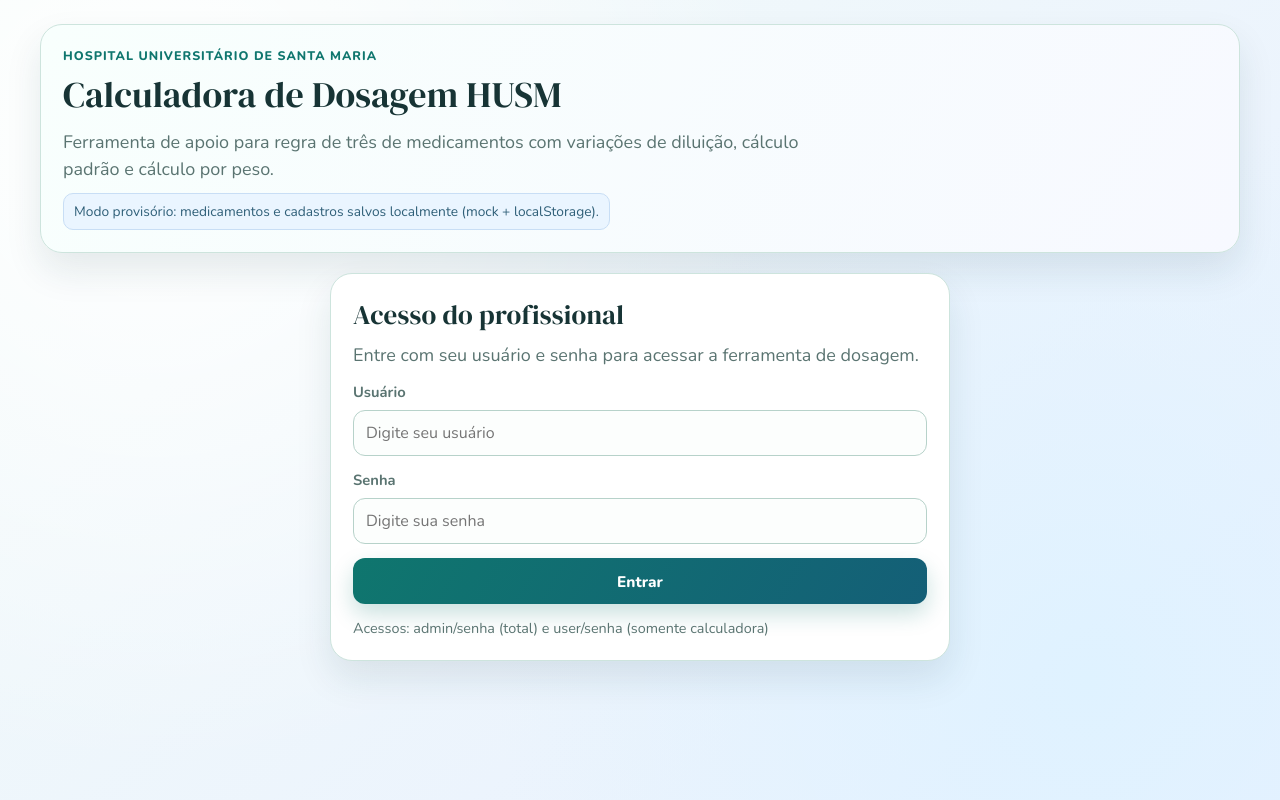
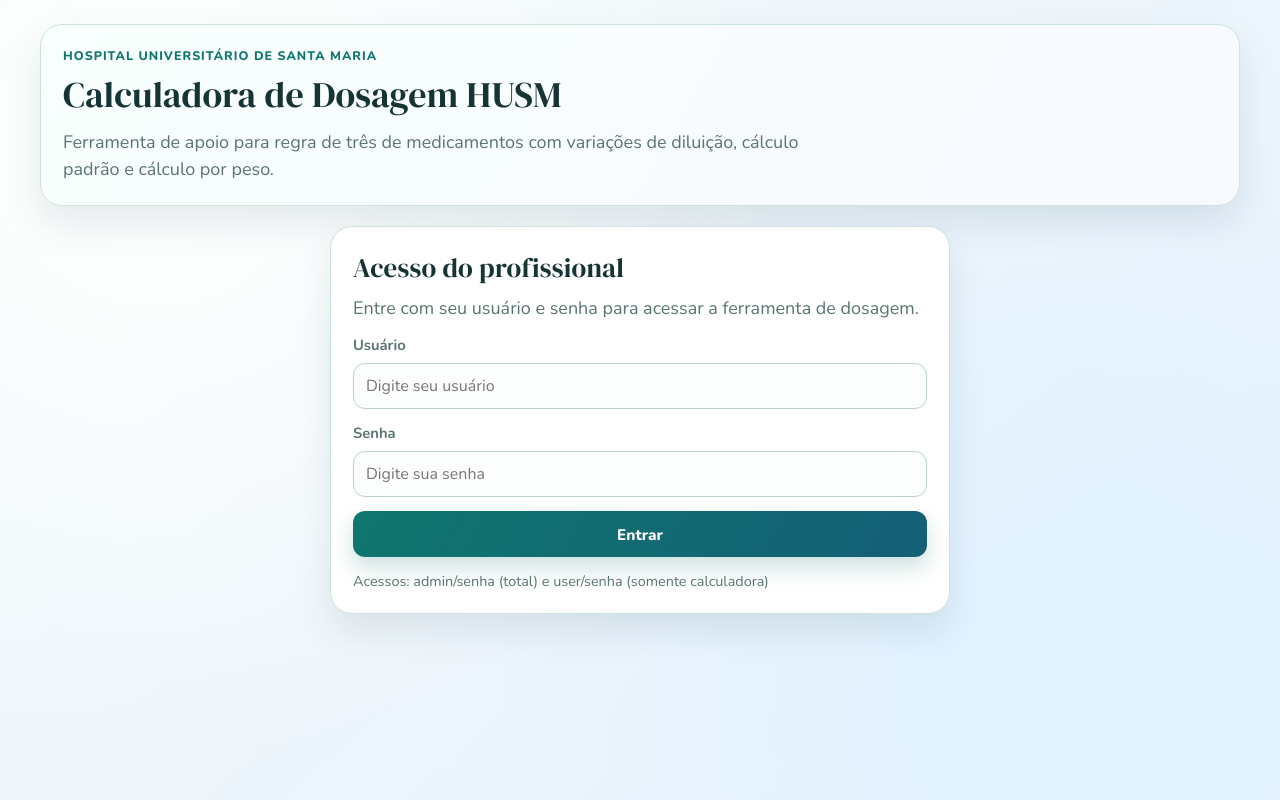
Before and after one commit to TiagoSteffler/CalculadoraHUSM, a Vue app: page / in a window 1280 px wide. Built offline with nearby package versions, Linux system fonts and the light colour scheme.

Commit message:
Fix: remoção de texto desnecessário

```diff
--- a/src/App.vue
+++ b/src/App.vue
@@ -58,9 +58,6 @@
 
 const canManage = computed(() => authRole.value === 'admin')
 const isEditingMedication = computed(() => Boolean(editingMedicationId.value))
-
-const dataSourceStatus =
-  'Modo provisório: medicamentos e cadastros salvos localmente (mock + localStorage).'
 
 const allMedications = computed(() => [
   ...baseMedications,
@@ -506,7 +503,6 @@
           Ferramenta de apoio para regra de três de medicamentos com variações de
           diluição, cálculo padrão e cálculo por peso.
         </p>
-        <p class="source-note">{{ dataSourceStatus }}</p>
       </div>
       <div v-if="isAuthenticated" class="header-actions">
         <span class="badge">Logado como {{ authUser }} ({{ roleLabel }})</span>
@@ -755,7 +751,6 @@
           <p class="muted">
             Área administrativa para adicionar novos medicamentos à base local da aplicação.
           </p>
-          <p class="provisional-note">{{ dataSourceStatus }}</p>
 
           <form class="admin-form" @submit.prevent="addMedication">
             <label class="field-group">
```
